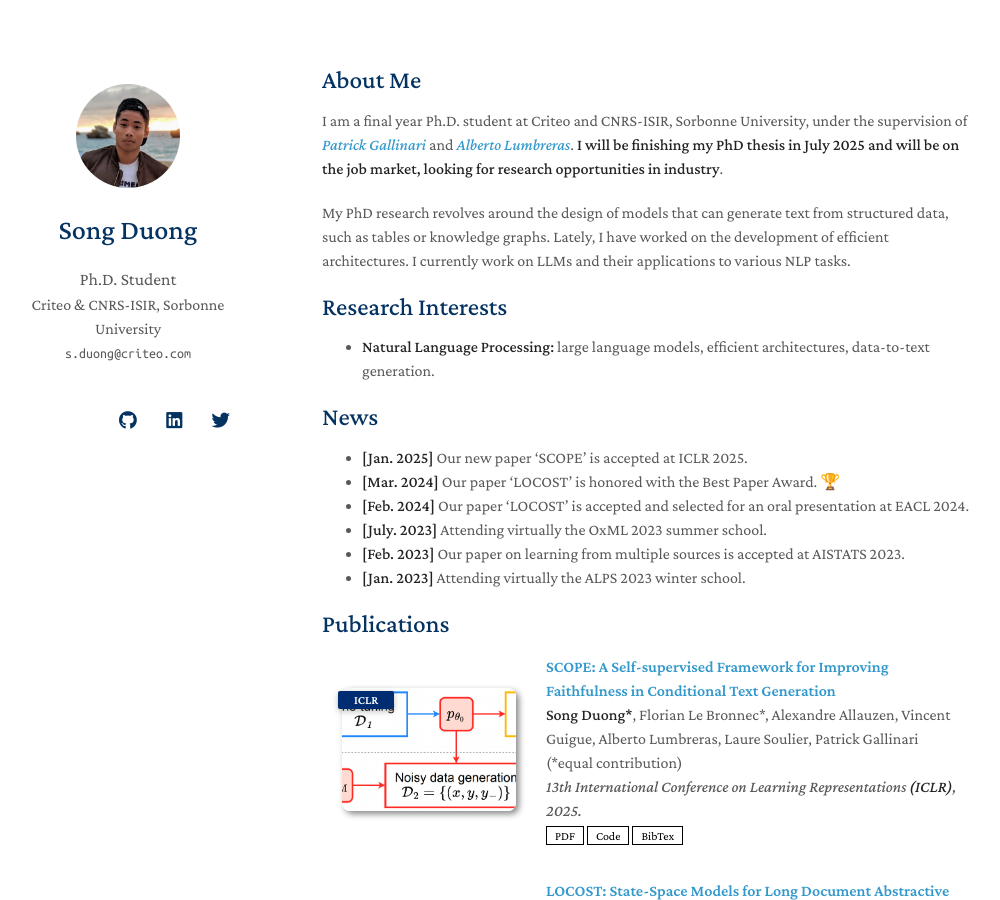
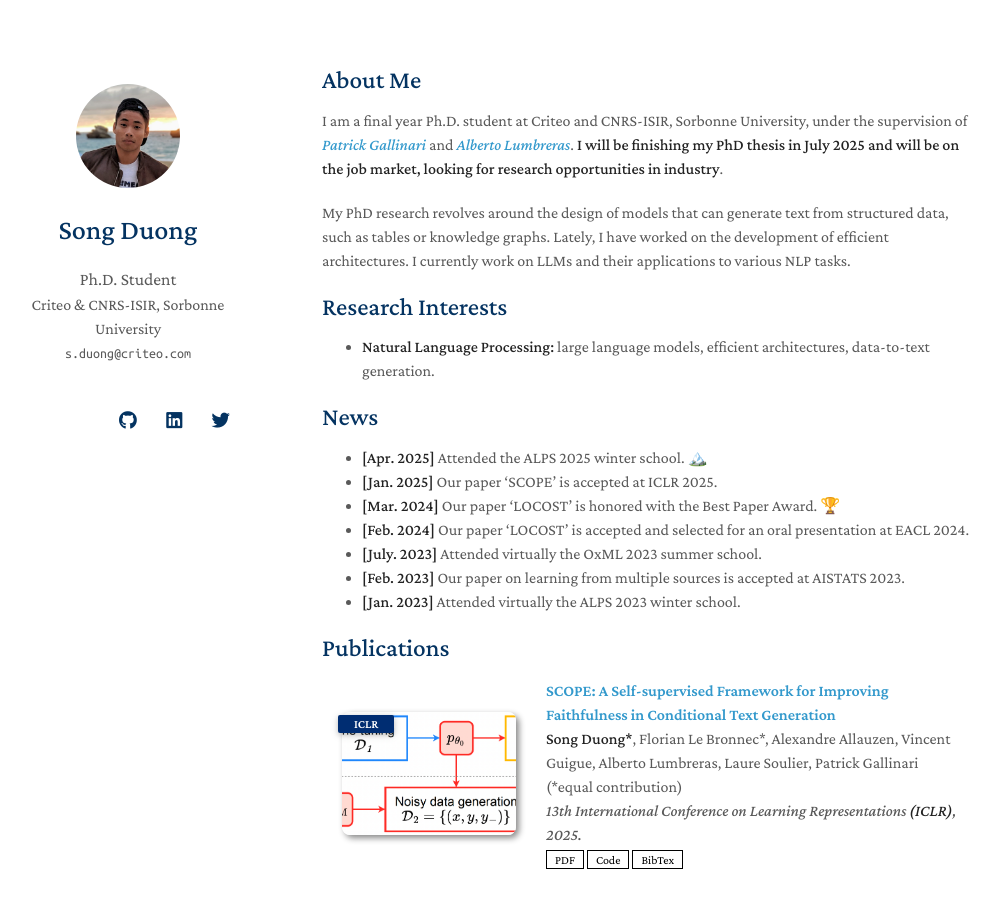
Before and after one commit to sngdng/sngdng.github.io, a Jekyll site: the page built from index.md, in a window 1280 px wide and 900 px high. Shown: the whole window, without its empty margins (148-1148 px from the left). Built offline with Jekyll 4.4.1, drawn with Linux system fonts in a browser that asks for light colours; nearby versions of some CDN libraries; emoji names are drawn with the system emoji font; a style sheet for code colours, icons or effects is not loaded; our own code applies the rules of GitHub Pages for plain Markdown files.

Commit message:
attended ALPS2025

```diff
--- a/index.md
+++ b/index.md
@@ -14,12 +14,13 @@ My PhD research revolves around the design of models that can generate text from
 
 ## News
 
-- **[Jan. 2025]** Our new paper 'SCOPE' is accepted at ICLR 2025.
+- **[Apr. 2025]** Attended the ALPS 2025 winter school. 🏔️
+- **[Jan. 2025]** Our paper 'SCOPE' is accepted at ICLR 2025.
 - **[Mar. 2024]** Our paper 'LOCOST' is honored with the Best Paper Award. :trophy:
 - **[Feb. 2024]** Our paper 'LOCOST' is accepted and selected for an oral presentation at EACL 2024.
-- **[July. 2023]** Attending virtually the OxML 2023 summer school.
+- **[July. 2023]** Attended virtually the OxML 2023 summer school.
 - **[Feb. 2023]** Our paper on learning from multiple sources is accepted at AISTATS 2023.
-- **[Jan. 2023]** Attending virtually the ALPS 2023 winter school.
+- **[Jan. 2023]** Attended virtually the ALPS 2023 winter school.
 
 
 {% include_relative _includes/publications.md %}
```
